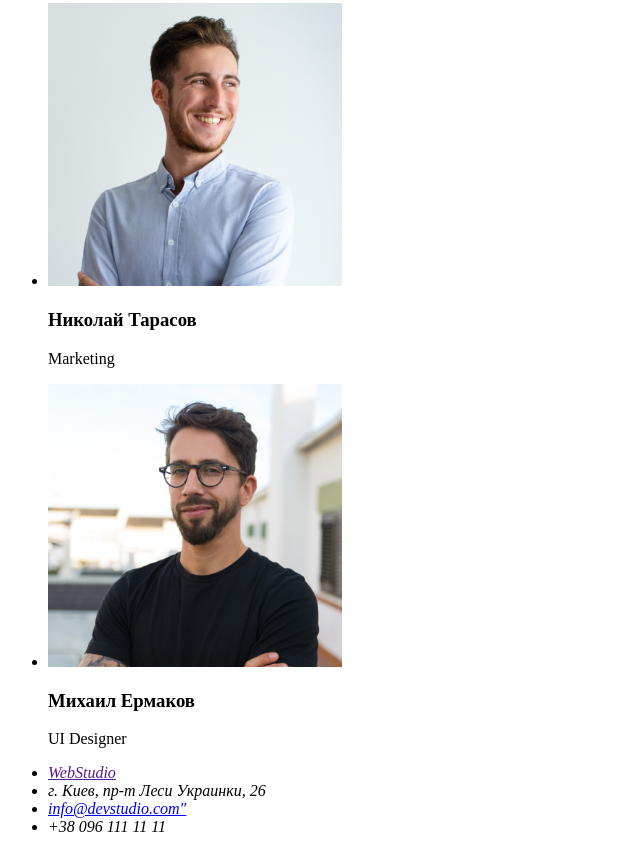
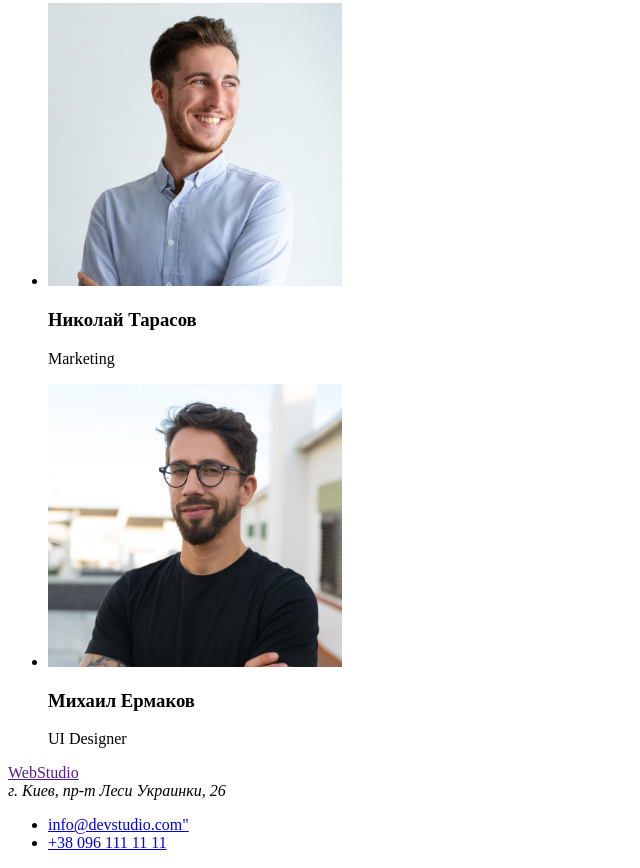
Before and after one commit to OlegK-coder/goit-markup-hw-01, a plain HTML site: page index.html in a window 1280 px wide. Shown: the part 1840-2708 px from the top of the page, without its empty margins (0-640 px from the left). Drawn offline with Linux system fonts and the light colour scheme.

Commit message:
переоформляет запись телефона и футера в целом

```diff
--- a/index.html
+++ b/index.html
@@ -20,7 +20,7 @@
 
         <ul>
             <li><a lang="en" href="mailto:info@devstudio.com">info@devstudio.com"</a></li>
-            <li>+38 096 111 11 11</li>
+            <li><a href="tel:+380961111111">+38 096 111 11 11</a></li>
         </ul>
     </header>
 
@@ -64,14 +64,15 @@
     </main>
 
     <footer>
-        <address>
+
+        <a lang="en" href="">WebStudio</a>
+        <address>г. Киев, пр-т Леси Украинки, 26</address>
+
         <ul>
-            <li><a lang="en" href="">WebStudio</a></li>
-            <li>г. Киев, пр-т Леси Украинки, 26</li>
             <li><a lang="en" href="mailto:info@devstudio.com">info@devstudio.com"</a></li>
-            <li>+38 096 111 11 11</li>
+            <li><a href="tel:+380961111111">+38 096 111 11 11</a></li>
         </ul>
-        </address>
+
     </footer>
 </body>
 </html>
```
